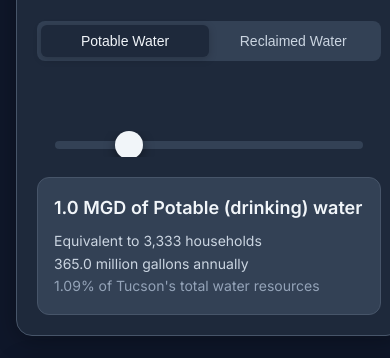
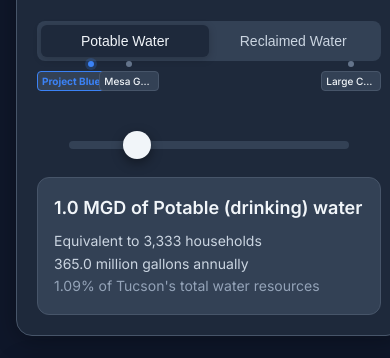
Before and after one commit to sky-island-ai/Project-Blue, a plain HTML site: page index.html in a window 390 px wide. Shown: the part 430-788 px from the top of the page. Drawn offline with Linux system fonts and the light colour scheme.

Commit message:
Fix width for mobile 3

```diff
--- a/index.html
+++ b/index.html
@@ -191,10 +191,8 @@
         .slider-container {
             position: relative;
             margin: 70px 0 20px;
-            /* Add horizontal padding equal to half the slider thumb width so that the knob never extends beyond the viewport on mobile */
-            padding: 0 18px;
-            /* Hide any overflow from marker labels or shadows to avoid forcing horizontal scroll */
-            overflow-x: hidden;
+            /* Horizontal padding will be applied on small screens via media query */
+            padding: 0;
             user-select: none;
             -webkit-user-select: none;
             -moz-user-select: none;
@@ -770,6 +768,12 @@
             .marker-dot {
                 width: 6px;
                 height: 6px;
+            }
+
+            /* Provide extra horizontal padding inside each slider container so marker labels
+               don't extend beyond the viewport, eliminating the need for horizontal scroll */
+            .slider-container {
+                padding: 0 32px; /* 32px ≈ half of the 60px max-width marker label */
             }
         }
     </style>
@@ -1237,6 +1241,15 @@
                 const position = ((comp.value - range.min) / (range.max - range.min)) * 100;
                 marker.style.left = position + '%';
 
+                // Adjust transform for edge markers so labels stay within viewport
+                if (comp.value === range.min) {
+                    // Left edge – anchor to left side instead of centering
+                    marker.style.transform = 'translateX(0)';
+                } else if (comp.value === range.max) {
+                    // Right edge – anchor to right side
+                    marker.style.transform = 'translateX(-100%)';
+                }
+
                 const dot = document.createElement('div');
                 dot.className = 'marker-dot';
 
```
